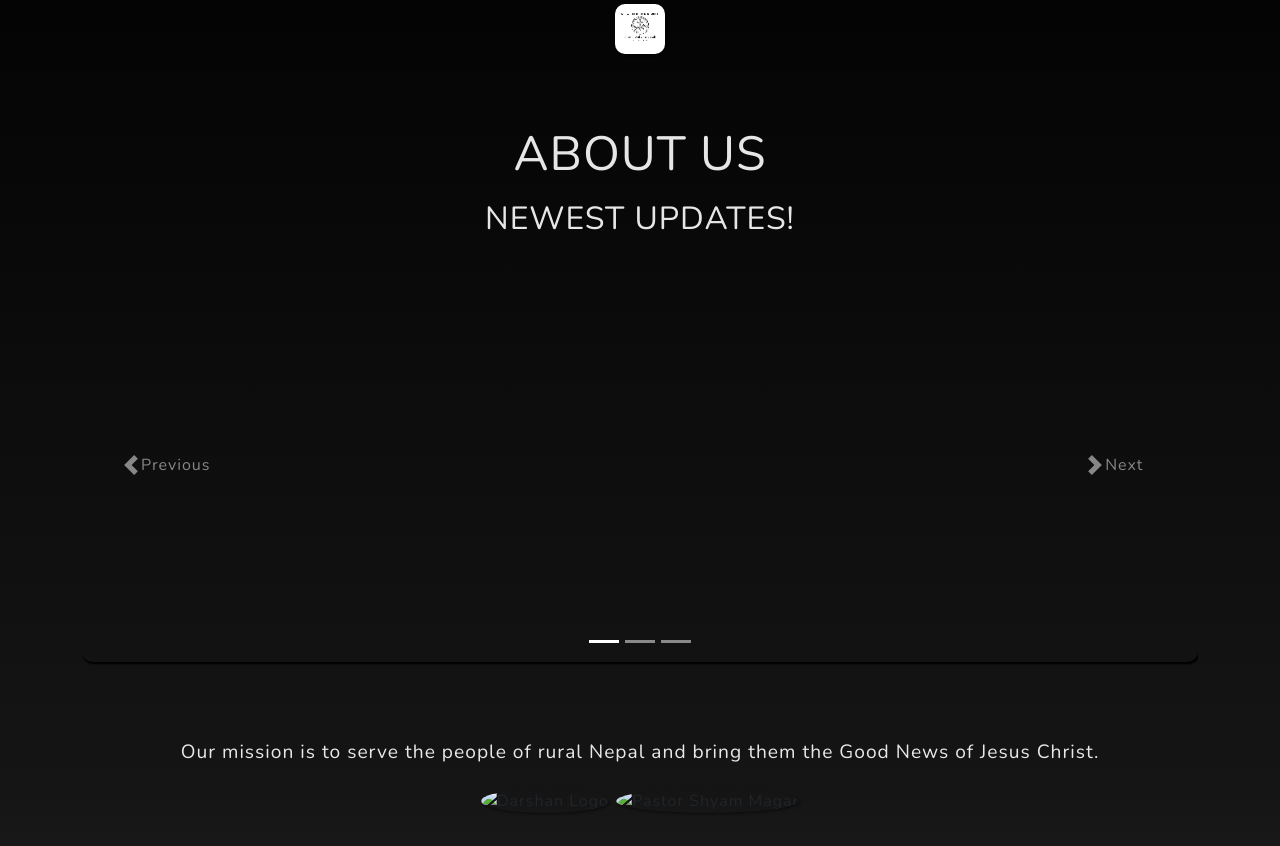
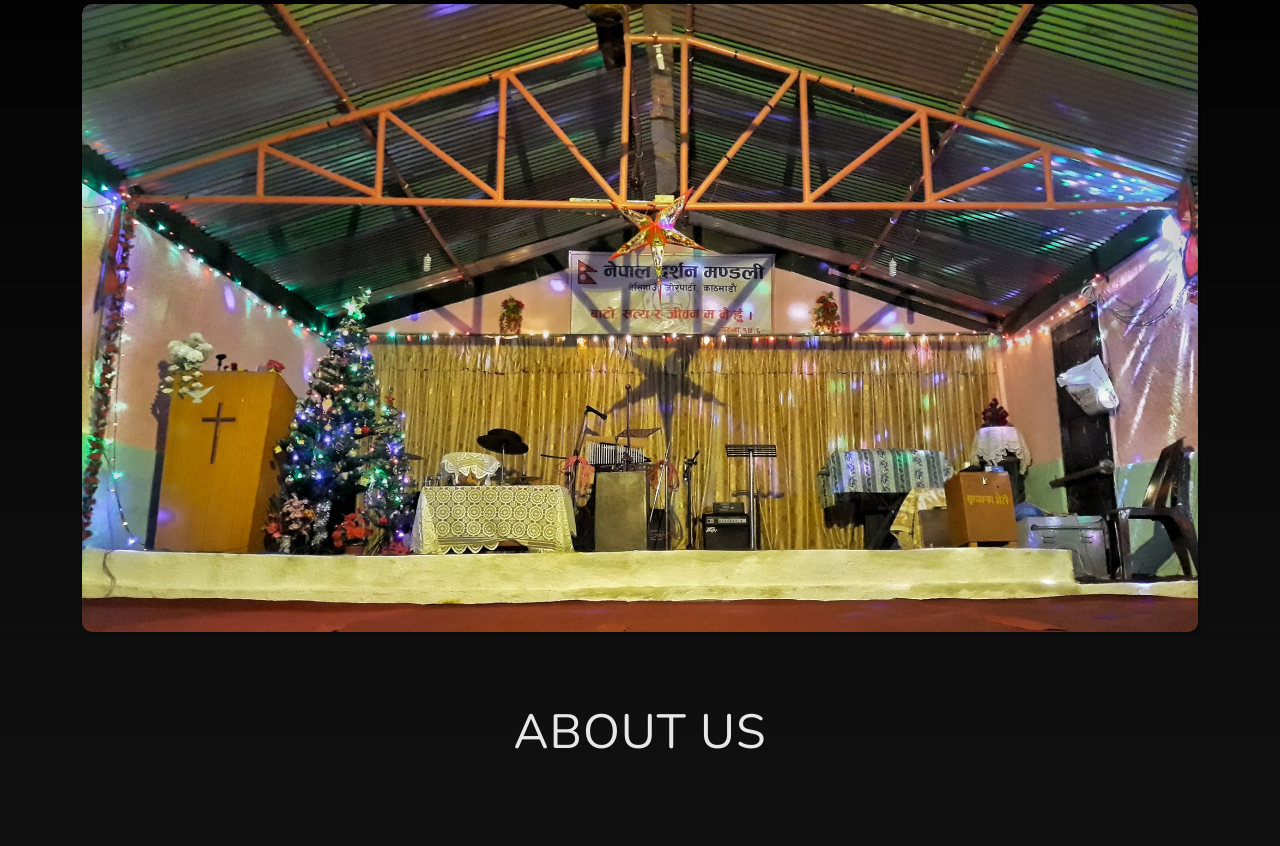
Before and after one commit to petermagar/NepalDarshanCurch-Website, a plain HTML site: page index.html in a window 1280 px wide. Shown: the part 956-1802 px from the top of the page. Drawn offline with nearby package versions, Linux system fonts and the light colour scheme; a script that the page names is missing.

Commit message:
Work on th about pic and the logo.

```diff
--- a/index.html
+++ b/index.html
@@ -39,7 +39,7 @@
     <body id="page-top">
         <!-- help load background image faster -->
         <img
-            src="Church.jpg"
+            src="Images/Church.jpg"
             alt=""
             style="display: none"
         />
@@ -208,7 +208,7 @@
                 <div class="mx-auto text-center">
                     <img
                         class="img-fluid mb-5"
-                        src="Images/NDClogo50*50.png"
+                        src="Images/Church.jpg"
                         alt="Darshan Logo"
                     />
                     <br /><br />
@@ -224,14 +224,14 @@
                     <hr />
 
                     <!-- Youtube Video Carousel -->
-                    <h2
+                    <!-- <h2
                         class="text-white-90 mb-4 text-uppercase"
                         style="font-size: 2rem"
                     >
                         Newest Updates!
-                    </h2>
+                  </h2>  -->
 
-                    <!-- Carousel -->
+                    <!-- Carousel
                     <div
                         id="carouselExampleCaptions1"
                         class="carousel slide"
@@ -334,7 +334,7 @@
                             ></span>
                             <span class="visually-hidden">Next</span>
                         </a>
-                    </div>
+                    </div> -->
 
                     <!-- End Carousel -->
                     <br /><br /><br />
@@ -346,13 +346,13 @@
 
                     <img
                         class="img-fluid"
-                        src="images/DarshanLogo.jpg"
+                        src="Images/Churchlogo300*300.jpg"
                         style="border-radius: 50%; margin: 1px"
                         alt="Darshan Logo"
                     />
                     <img
                         class="img-fluid"
-                        src="images/pastor.jpg"
+                        src="Images/Pastorimg.jpeg"
                         alt="Pastor Shyam Magar"
                         style="height: 300px; border-radius: 50%; margin: 1px"
                     /><br />
```
Also changed, not shown: Images/Churchlogo300*300.jpg (added), Images/Pastorimg.jpeg (added), 2 other files.
